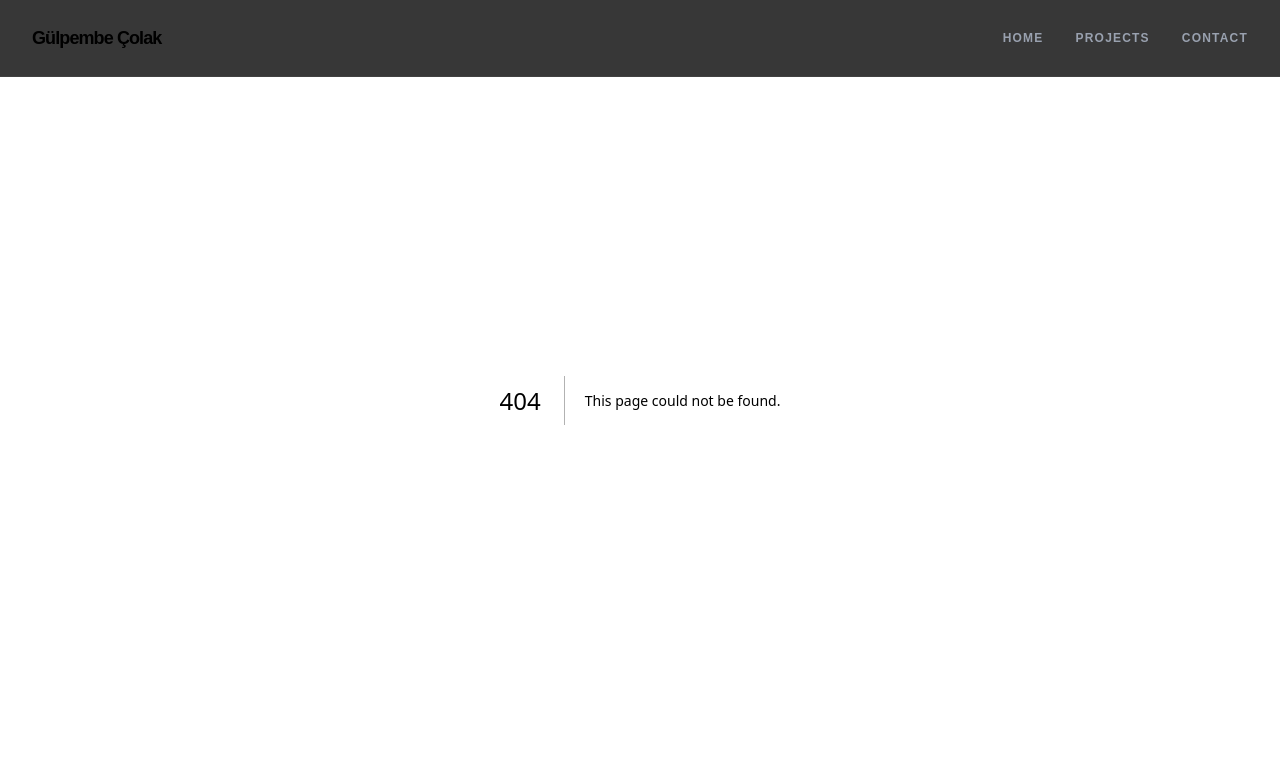
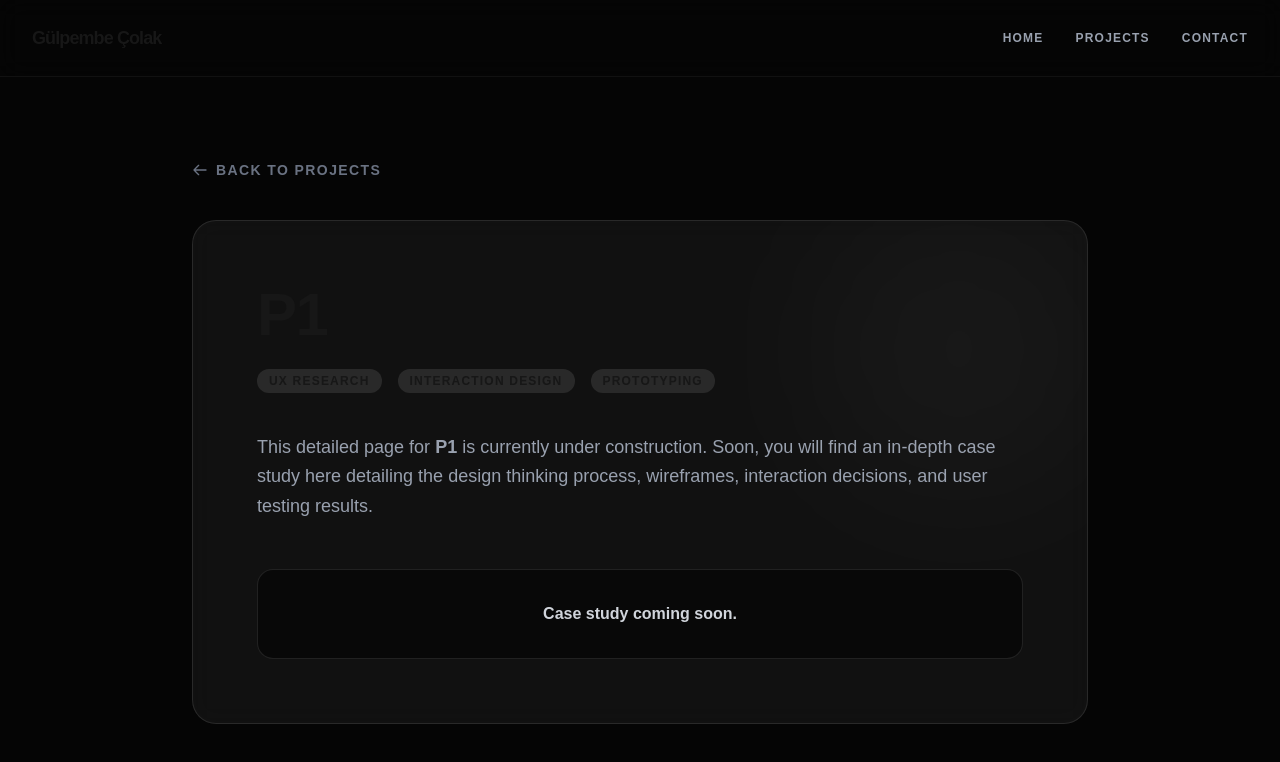
Before and after one commit to gulpembecolak-dev/my-portfolio, a Next.js app: page /projecten/p1 in a window 1280 px wide. Before the commit this address had no page. Shown: the top 762 px of the page. Built offline with nearby package versions, Linux system fonts and the light colour scheme.

Commit message:
fix: implement dynamic project routes to prevent 404 errors

```diff
--- a/app/layout.tsx
+++ b/app/layout.tsx
@@ -1,7 +1,7 @@
 // app/layout.tsx
 import { GoogleAnalytics } from '@next/third-parties/google'
 import "./globals.css";
-import Link from 'next/link';
+import GlobalNavbar from '../components/GlobalNavbar';
 
 export const metadata = {
   title: "Gülpembe Çolak - Interaction Designer",
@@ -16,17 +16,7 @@ export default function RootLayout({
   return (
     <html lang="en" className="scroll-smooth">
       <body className="bg-[#050505] text-white">
-        {/* Global Navigation Bar */}
-        <nav className="fixed top-0 w-full flex items-center justify-between px-8 py-6 z-50 bg-[#050505]/80 backdrop-blur-md border-b border-white/5">
-          <Link href="/" className="text-lg font-bold tracking-tighter hover:opacity-75 transition-opacity">
-            Gülpembe Çolak
-          </Link>
-          <div className="flex gap-8 text-xs font-bold tracking-widest uppercase text-gray-400">
-            <Link href="/" className="hover:text-white transition-colors">Home</Link>
-            <Link href="/projecten" className="hover:text-white transition-colors">Projects</Link>
-            <Link href="/contact" className="hover:text-white transition-colors">Contact</Link>
-          </div>
-        </nav>
+        <GlobalNavbar />
 
         {children}
       </body>
--- a/app/page.tsx
+++ b/app/page.tsx
@@ -4,19 +4,19 @@ import Link from 'next/link'
 
 const projects = [
   {
-    id: 'p1',
+    id: 'project-alpha',
     title: 'Project Alpha',
     short: 'Sleek mobile app UI interaction design showcase',
     image: '/project1.png'
   },
   {
-    id: 'p2',
+    id: 'project-beta',
     title: 'Project Beta',
     short: 'Modern web dashboard data visualization mockup',
     image: '/project2.png'
   },
   {
-    id: 'p3',
+    id: 'project-gamma',
     title: 'Project Gamma',
     short: 'E-commerce fashion website design mockup',
     image: '/project3.png'
@@ -30,10 +30,10 @@ export default function Page() {
       {/* Header Section */}
       <section className="px-6 py-40 flex flex-col items-center justify-center text-center mt-10">
         <div className="inline-block mb-4 px-4 py-1.5 rounded-full bg-white/5 border border-white/10 text-xs font-semibold tracking-widest uppercase text-gray-300">
-          Interaction Designer
+          Design Portfolio
         </div>
         <h1 className="text-5xl md:text-7xl font-extrabold mb-8 tracking-tighter bg-clip-text text-transparent bg-gradient-to-r from-white to-gray-500">
-          Gülpembe Çolak
+          Interaction Designer
         </h1>
         <p className="text-gray-400 max-w-2xl mx-auto text-lg md:text-xl leading-relaxed">
           Hi there! I'm Gülpembe. I design interactive solutions that enhance user experience, seamlessly blending visual aesthetics with powerful data.
--- /dev/null
+++ b/app/projecten/[id]/page.tsx
@@ -0,0 +1,41 @@
+import Link from 'next/link'
+
+export default function ProjectDetail({ params }: { params: { id: string } }) {
+  // We can derive title from the param for demonstration
+  const title = params.id.split('-').map(w => w.charAt(0).toUpperCase() + w.slice(1)).join(' ')
+
+  return (
+    <main className="min-h-screen pt-40 px-6 bg-[#050505] flex flex-col items-center">
+      <div className="max-w-4xl w-full">
+
+        <Link href="/projecten" className="text-sm font-bold uppercase tracking-widest text-gray-500 hover:text-white transition-colors flex items-center gap-2 mb-10 inline-flex">
+          <svg className="w-4 h-4" fill="none" viewBox="0 0 24 24" stroke="currentColor">
+            <path strokeLinecap="round" strokeLinejoin="round" strokeWidth={2} d="M10 19l-7-7m0 0l7-7m-7 7h18" />
+          </svg>
+          Back to Projects
+        </Link>
+
+        <div className="bg-white/5 border border-white/10 rounded-3xl p-10 md:p-16 relative overflow-hidden backdrop-blur-md">
+          <div className="absolute top-0 right-0 w-64 h-64 bg-white/5 rounded-full blur-[100px] pointer-events-none"></div>
+
+          <h1 className="text-5xl md:text-6xl font-extrabold mb-6 tracking-tight">{title}</h1>
+
+          <div className="flex gap-4 mb-10 flex-wrap">
+            <span className="px-3 py-1 bg-white/10 text-xs font-bold uppercase tracking-widest rounded-full">UX Research</span>
+            <span className="px-3 py-1 bg-white/10 text-xs font-bold uppercase tracking-widest rounded-full">Interaction Design</span>
+            <span className="px-3 py-1 bg-white/10 text-xs font-bold uppercase tracking-widest rounded-full">Prototyping</span>
+          </div>
+
+          <p className="text-gray-400 text-lg leading-relaxed mb-12">
+            This detailed page for <strong>{title}</strong> is currently under construction. Soon, you will find an in-depth case study here detailing the design thinking process, wireframes, interaction decisions, and user testing results.
+          </p>
+
+          <div className="p-8 border border-white/10 rounded-2xl bg-black/50 text-center">
+            <p className="font-semibold text-gray-300">Case study coming soon.</p>
+          </div>
+
+        </div>
+      </div>
+    </main>
+  )
+}
--- a/app/projecten/page.tsx
+++ b/app/projecten/page.tsx
@@ -4,19 +4,19 @@ import Link from 'next/link'
 
 const projects = [
   {
-    id: 'p1',
+    id: 'project-alpha',
     title: 'Project Alpha',
     short: 'Sleek mobile app UI interaction design showcase',
     image: '/project1.png'
   },
   {
-    id: 'p2',
+    id: 'project-beta',
     title: 'Project Beta',
     short: 'Modern web dashboard data visualization mockup',
     image: '/project2.png'
   },
   {
-    id: 'p3',
+    id: 'project-gamma',
     title: 'Project Gamma',
     short: 'E-commerce fashion website design mockup',
     image: '/project3.png'
--- /dev/null
+++ b/components/GlobalNavbar.tsx
@@ -0,0 +1,36 @@
+'use client'
+
+import Link from 'next/link'
+import { usePathname } from 'next/navigation'
+
+export default function GlobalNavbar() {
+  const pathname = usePathname()
+
+  return (
+    <nav className="fixed top-0 w-full flex items-center justify-between px-8 py-6 z-50 bg-[#050505]/80 backdrop-blur-md border-b border-white/5">
+      <Link href="/" className="text-lg font-bold tracking-tighter hover:opacity-75 transition-opacity">
+        Gülpembe Çolak
+      </Link>
+      <div className="flex gap-8 text-xs tracking-widest uppercase">
+        <Link
+          href="/"
+          className={`transition-colors ${pathname === '/' ? 'text-white font-extrabold' : 'text-gray-400 font-bold hover:text-white'}`}
+        >
+          Home
+        </Link>
+        <Link
+          href="/projecten"
+          className={`transition-colors ${pathname === '/projecten' ? 'text-white font-extrabold' : 'text-gray-400 font-bold hover:text-white'}`}
+        >
+          Projects
+        </Link>
+        <Link
+          href="/contact"
+          className={`transition-colors ${pathname === '/contact' ? 'text-white font-extrabold' : 'text-gray-400 font-bold hover:text-white'}`}
+        >
+          Contact
+        </Link>
+      </div>
+    </nav>
+  )
+}
```
